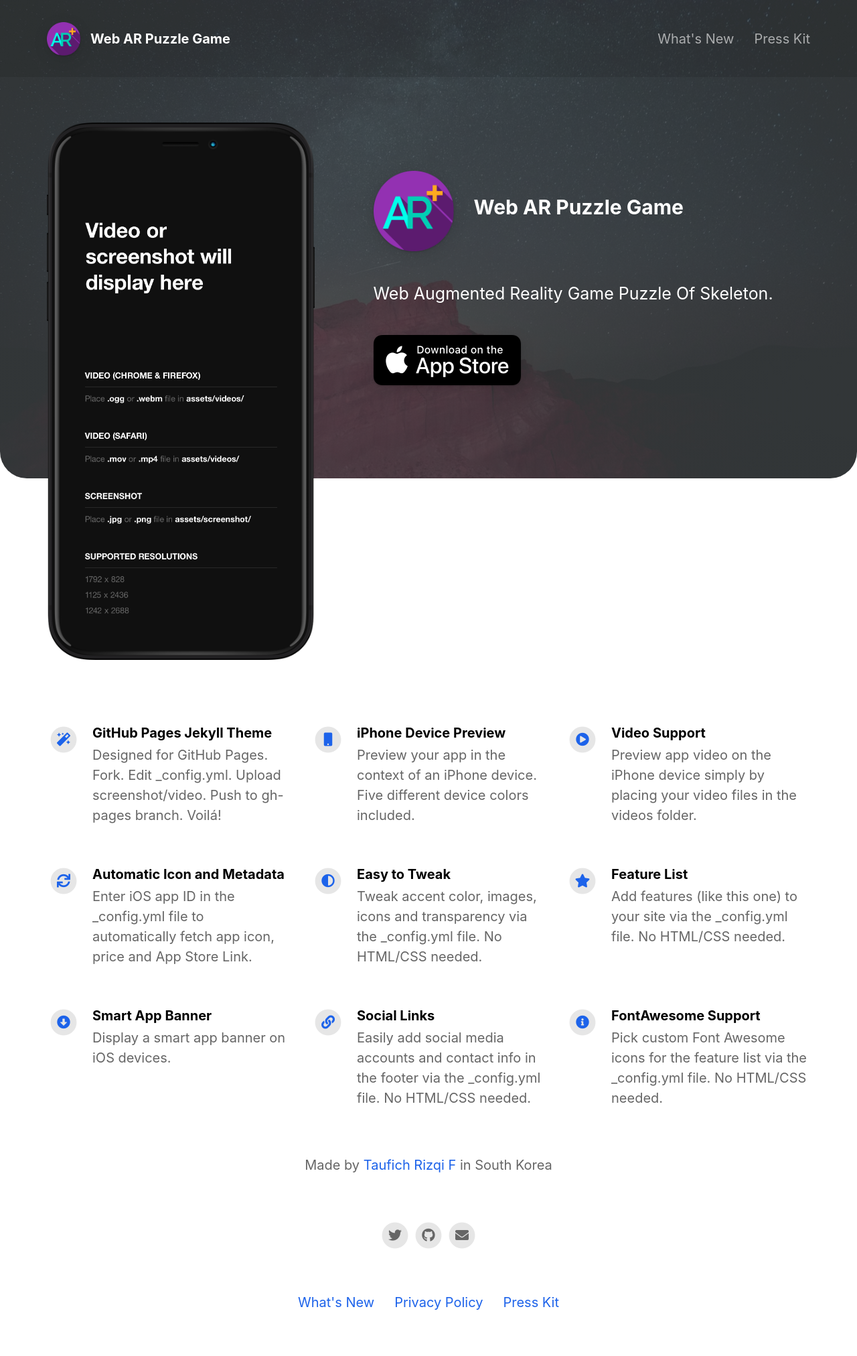
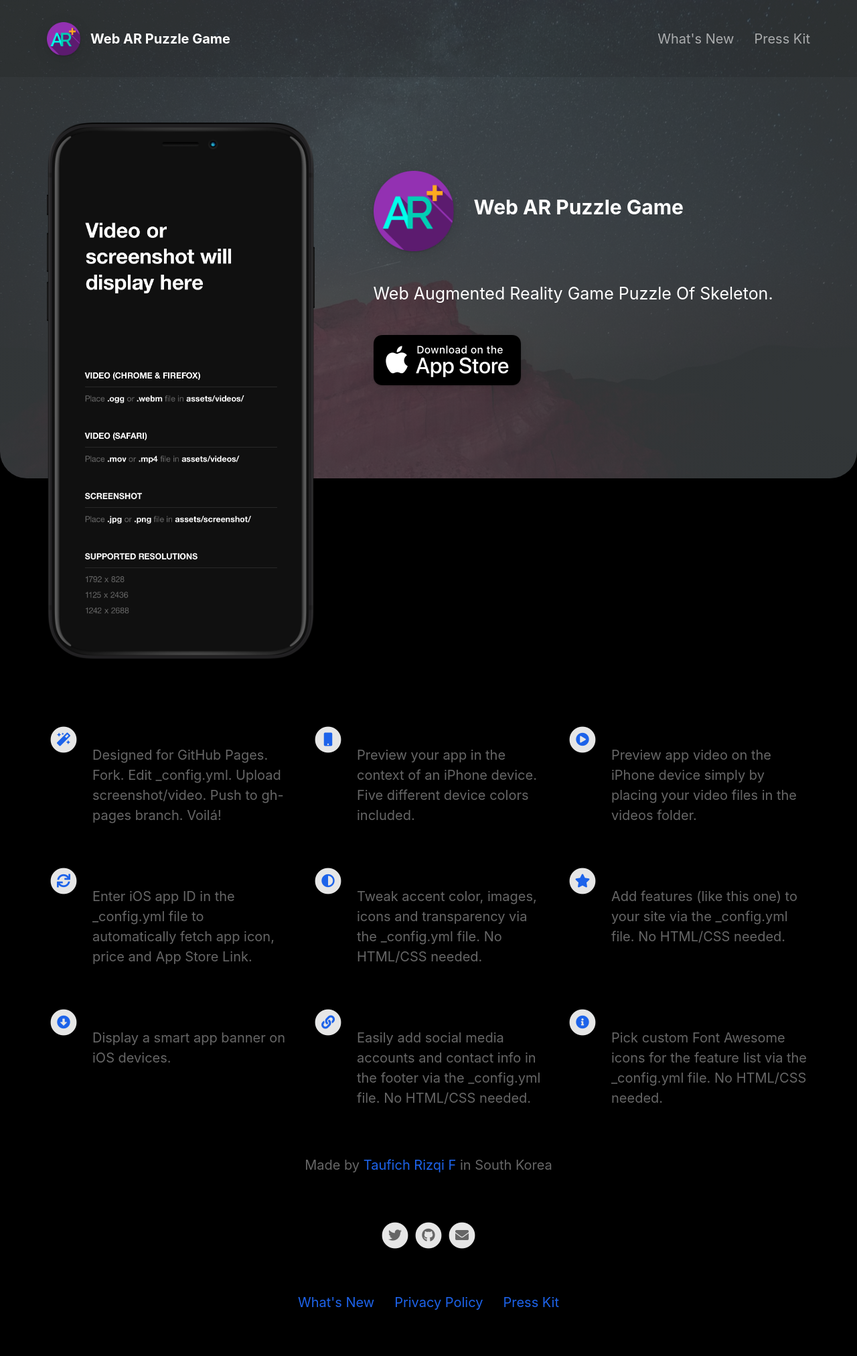
Before and after one commit to afimasyita/page-web-ar, a Jekyll site: the page built from index.html, in a window 1280 px wide. Shown: the whole page at 67% size. Built offline with Jekyll 4.4.1, drawn with Linux system fonts in a browser that asks for light colours; nearby versions of some CDN libraries.

Commit message:
Update _config.yml

```diff
--- a/_config.yml
+++ b/_config.yml
@@ -87,7 +87,7 @@
 
 device_color                              : black                                     # Set to: blue, black, yellow, coral or white.
 
-body_background_color                     : "#ffffff"
+body_background_color                     : "#000000"
 
 link_color                                : "#1d63ea"
 
```
